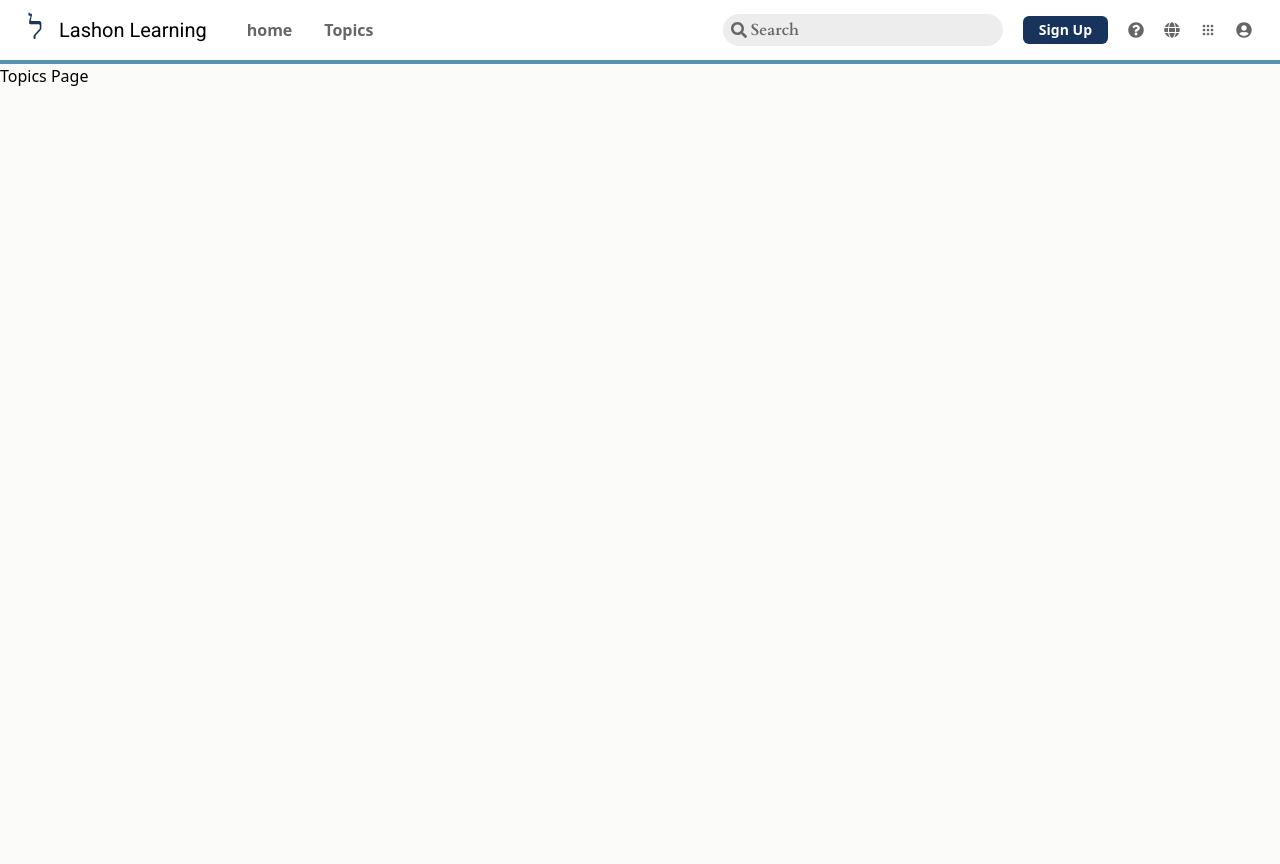
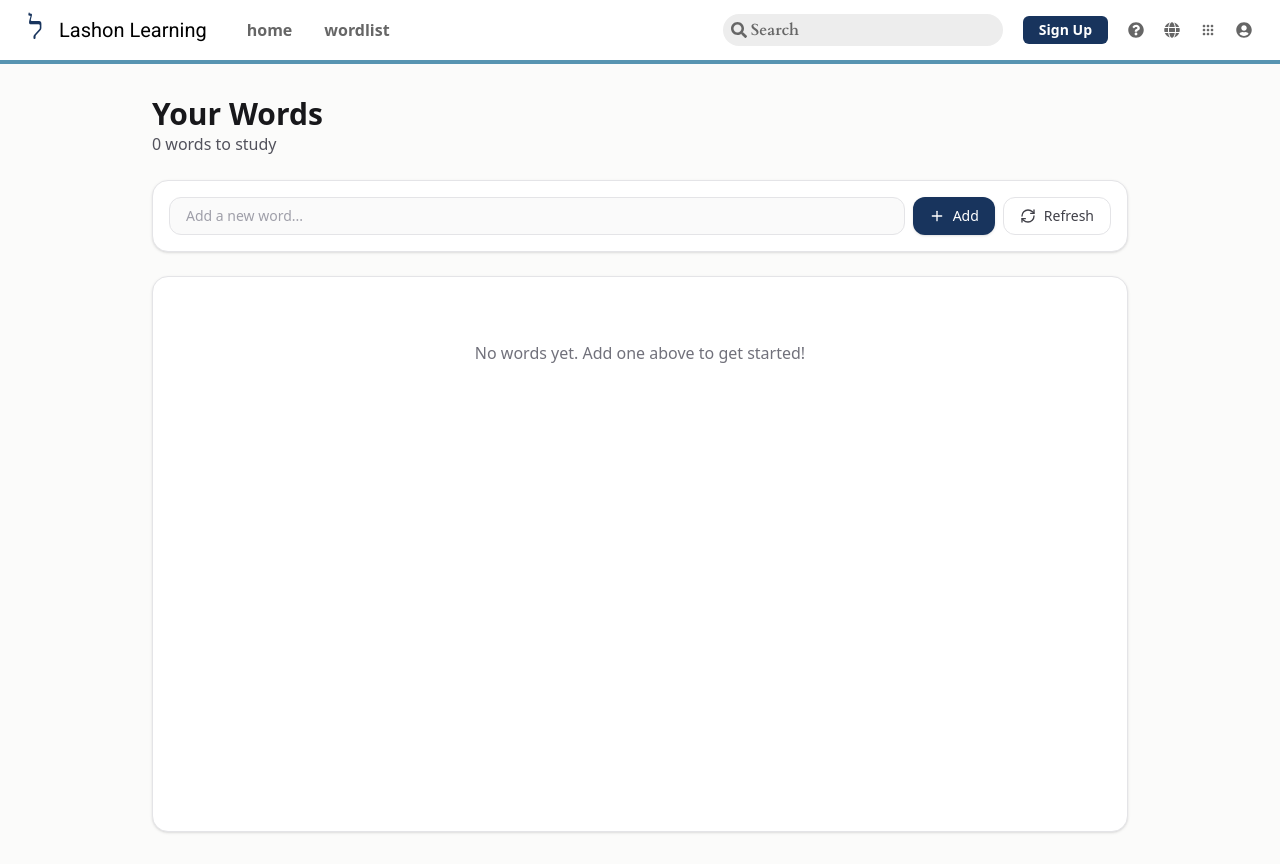
Before and after one commit to akohlgould/LashonLearning, a React (Vite) app in the folder react/lashon-learning/: page /wordlist in a window 1280 px wide. Before the commit the page ends 800 px from the top, so only its background shows below. Built offline with nearby package versions, Linux system fonts and the light colour scheme.

Commit message:
added wordlist page, not working

```diff
--- a/react/lashon-learning/src/App.jsx
+++ b/react/lashon-learning/src/App.jsx
@@ -3,6 +3,7 @@ import reactLogo from './assets/react.svg'
 import viteLogo from '/vite.svg'
 import Header from './components/Header'
 import FlashcardsPage from './pages/FlashcardsPage'
+import WordlistPage from './pages/wordlistPage'
 import { BrowserRouter as Router, Routes, Route } from 'react-router-dom'
 
 function App() {
@@ -11,7 +12,7 @@ function App() {
       <Header />
       <Routes>
         <Route path="/" element={<FlashcardsPage />} />
-        <Route path="/wordlist" element={<div>Topics Page</div>} />
+        <Route path="/wordlist" element={<WordlistPage />} />
       </Routes>
     </Router>
   )
--- a/react/lashon-learning/src/components/Header.jsx
+++ b/react/lashon-learning/src/components/Header.jsx
@@ -14,7 +14,7 @@ const Header = () => {
       </h1>
       <div className="flex ml-6 gap-8 font-semibold text-[#666666]">
         <Link to="/"><span className="">home</span></Link>
-        <Link to="/wordlist"><span className="">Topics</span></Link>
+        <Link to="/wordlist"><span className="">wordlist</span></Link>
       </div>
 
       <div className="ml-auto text-[#666666] relative font-semibold flex gap-5 place-items-center">
--- /dev/null
+++ b/react/lashon-learning/src/pages/wordlistPage.jsx
@@ -0,0 +1,192 @@
+import React, { useEffect, useState } from "react";
+import { Trash2, RefreshCw, Plus } from "lucide-react";
+import { generateCards } from "../../../../scripts/generateCards";
+
+export default function WordlistPage() {
+  const [words, setWords] = useState([]);
+  const [wordCards, setWordCards] = useState([]);
+  const [loading, setLoading] = useState(true);
+  const [newWord, setNewWord] = useState("");
+  const [useExtension, setUseExtension] = useState(true);
+
+  const EXTENSION_ID = "nlcebalffaibfcnohbknmgpkdoedliej";
+
+  const syncWords = async () => {
+    setLoading(true);
+
+    if (useExtension && typeof chrome !== "undefined" && chrome.runtime?.sendMessage) {
+      chrome.runtime.sendMessage(
+        EXTENSION_ID,
+        { action: "getFlashcards" },
+        async (response) => {
+          if (response?.success && response.data) {
+            const wordStrings = response.data.map(item =>
+              typeof item === 'object' ? item.word : item
+            );
+            setWords(wordStrings);
+            const cards = await generateCards(wordStrings);
+            setWordCards(cards);
+          } else {
+            setWords([]);
+            setWordCards([]);
+          }
+          setLoading(false);
+        }
+      );
+    } else {
+      setLoading(false);
+    }
+  };
+
+  useEffect(() => {
+    syncWords();
+  }, []);
+
+  const removeWord = async (wordToRemove) => {
+    if (typeof chrome !== "undefined" && chrome.runtime?.sendMessage) {
+      chrome.runtime.sendMessage(
+        EXTENSION_ID,
+        { action: "removeWord", word: wordToRemove },
+        async (response) => {
+          if (response?.success) {
+            const updatedWords = response.data.map(item => typeof item === 'object' ? item.word : item);
+            setWords(updatedWords);
+
+            // Update the cards
+            if (updatedWords.length > 0) {
+              const cards = await generateCards(updatedWords);
+              setWordCards(cards);
+            } else {
+              setWordCards([]);
+            }
+          }
+        }
+      );
+    } else {
+      // Fallback for non-extension environments
+      const updatedWords = words.filter(w => w !== wordToRemove);
+      setWords(updatedWords);
+
+      if (updatedWords.length > 0) {
+        const cards = await generateCards(updatedWords);
+        setWordCards(cards);
+      } else {
+        setWordCards([]);
+      }
+    }
+  };
+
+  const addWord = async () => {
+    if (newWord.trim()) {
+      if (typeof chrome !== "undefined" && chrome.runtime?.sendMessage) {
+        chrome.runtime.sendMessage(
+          EXTENSION_ID,
+          { action: "addWord", word: newWord.trim() },
+          async (response) => {
+            if (response?.success) {
+              const updatedWords = response.data.map(item => typeof item === 'object' ? item.word : item);
+              setWords(updatedWords);
+              setNewWord("");
+
+              const cards = await generateCards(updatedWords);
+              setWordCards(cards);
+            }
+          }
+        );
+      } else {
+        // Fallback for non-extension environments
+        const updatedWords = [...words, newWord.trim()];
+        setWords(updatedWords);
+        setNewWord("");
+
+        const cards = await generateCards(updatedWords);
+        setWordCards(cards);
+      }
+    }
+  };
+
+  return (
+    <div className="mx-auto flex min-h-[100dvh] w-full max-w-5xl flex-col px-4 py-8 sm:px-6">
+      {/* Header */}
+      <div className="mb-6">
+        <h1 className="text-3xl font-bold text-zinc-900">Your Words</h1>
+        <p className="text-zinc-600">{words.length} word{words.length !== 1 ? 's' : ''} to study</p>
+      </div>
+
+      {/* Add Word Section */}
+      <div className="mb-6 rounded-2xl border border-zinc-200 bg-white p-4 shadow-sm">
+        <div className="flex gap-2">
+          <input
+            type="text"
+            value={newWord}
+            onChange={(e) => setNewWord(e.target.value)}
+            onKeyDown={(e) => {
+              if (e.key === "Enter") addWord();
+            }}
+            placeholder="Add a new word..."
+            className="flex-1 rounded-xl border border-zinc-200 bg-zinc-50 px-4 py-2 text-sm text-zinc-700 placeholder:text-zinc-400 focus:outline-none focus:ring-2 focus:ring-primary"
+            dir="auto"
+          />
+          <button
+            onClick={addWord}
+            className="inline-flex items-center justify-center gap-2 rounded-xl bg-primary px-4 py-2 text-sm font-medium text-white shadow-sm transition hover:bg-primary/90 active:scale-95"
+          >
+            <Plus size={16} />
+            Add
+          </button>
+          <button
+            onClick={syncWords}
+            className="inline-flex items-center justify-center gap-2 rounded-xl border border-zinc-200 bg-white px-4 py-2 text-sm font-medium text-zinc-700 transition hover:bg-zinc-50"
+          >
+            <RefreshCw size={16} />
+            Refresh
+          </button>
+        </div>
+      </div>
+
+      {/* Word List */}
+      <div className="flex-1 rounded-2xl border border-zinc-200 bg-white shadow-sm overflow-hidden">
+        {loading ? (
+          <div className="flex flex-col items-center justify-center gap-3 py-16">
+            <div className="h-8 w-8 animate-spin rounded-full border-4 border-primary border-t-transparent"></div>
+            <p className="text-zinc-600 font-medium">Loading words...</p>
+          </div>
+        ) : words.length === 0 ? (
+          <div className="flex flex-col items-center justify-center gap-3 py-16">
+            <p className="text-zinc-500">No words yet. Add one above to get started!</p>
+          </div>
+        ) : (
+          <div className="divide-y divide-zinc-200">
+            {words.map((word, index) => {
+              const card = wordCards.find(c => c.word === word);
+              return (
+                <div
+                  key={index}
+                  className="flex items-center justify-between gap-4 p-4 transition hover:bg-zinc-50"
+                >
+                  <div className="flex-1 min-w-0">
+                    <p className="text-lg font-medium text-zinc-900 break-words" dir="rtl">
+                      {word}
+                    </p>
+                    {card?.definition && (
+                      <p className="text-sm text-zinc-600 mt-1 line-clamp-2">
+                        {card.definition}
+                      </p>
+                    )}
+                  </div>
+                  <button
+                    onClick={() => removeWord(word)}
+                    className="flex-shrink-0 inline-flex items-center justify-center gap-2 rounded-lg border border-red-200 bg-red-50 px-3 py-2 text-sm font-medium text-red-700 transition hover:bg-red-100 active:scale-95"
+                    aria-label={`Remove ${word}`}
+                  >
+                    <Trash2 size={16} />
+                  </button>
+                </div>
+              );
+            })}
+          </div>
+        )}
+      </div>
+    </div>
+  );
+}
```
